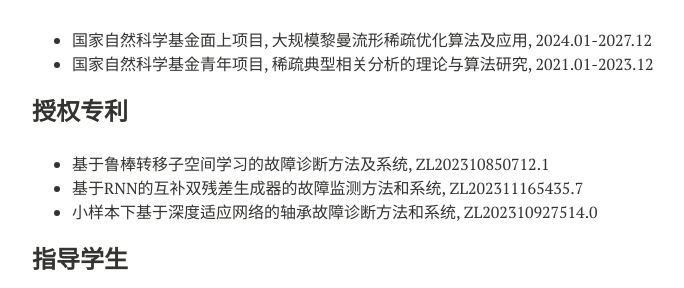
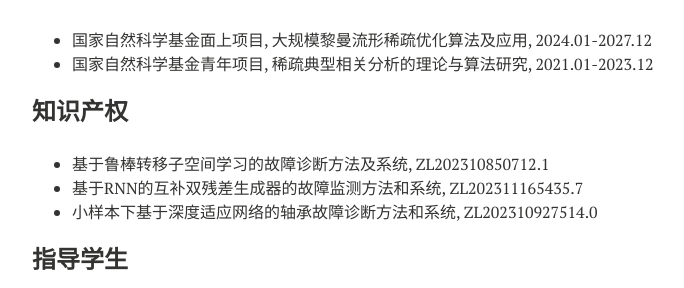
Before and after one commit to xianchaoxiu/xianchaoxiu.github.io, a Jekyll site: the page built from chinese/index.md, in a window 1280 px wide. Shown: the part 939-1227 px from the top of the page, without its empty margins (288-972 px from the left). Built offline with Jekyll 4.4.1, drawn with Linux system fonts in a browser that asks for light colours; nearby versions of some CDN libraries.

Commit message:
Update index.md

```diff
--- a/chinese/index.md
+++ b/chinese/index.md
@@ -44,7 +44,7 @@ share: false
 * 国家自然科学基金青年项目, 稀疏典型相关分析的理论与算法研究, 2021.01-2023.12  <br>
 
 
-### 授权专利
+### 知识产权
 * 基于鲁棒转移子空间学习的故障诊断方法及系统, ZL202310850712.1 <br>
 * 基于RNN的互补双残差生成器的故障监测方法和系统, ZL202311165435.7 <br>
 * 小样本下基于深度适应网络的轴承故障诊断方法和系统, ZL202310927514.0  <br>
```
